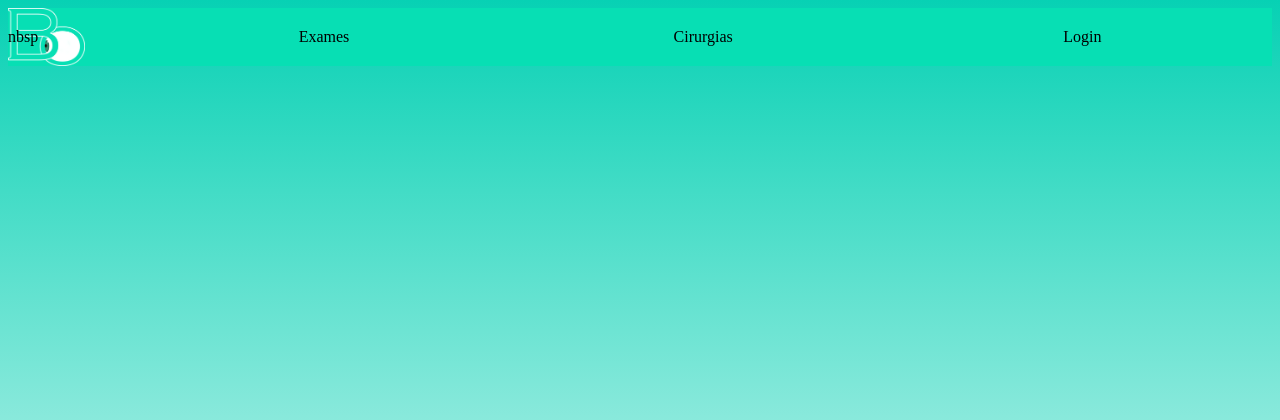
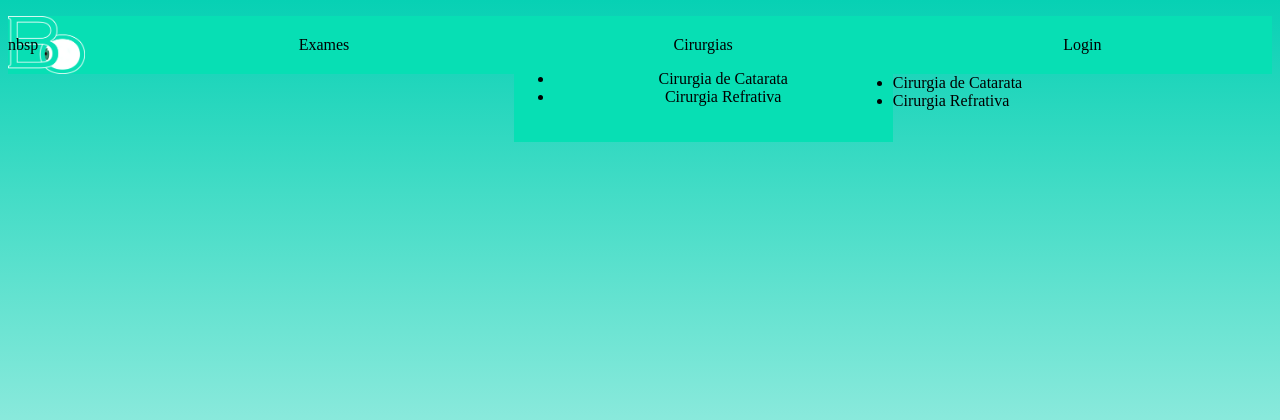
Before and after one commit to Matteus777/SitePI, a PHP site: page / in a window 1280 px wide. Shown: the top 420 px of the page. Run offline with PHP 8.4, Linux system fonts and the light colour scheme.

Commit message:
dropdown - cirurgias

```diff
--- a/public_html/index.php
+++ b/public_html/index.php
@@ -10,7 +10,16 @@
             <div id="Inicio">nbsp</div>
         </a>
         <div class="menu" id="Exames">Exames</div>
-            <div class="menu" id="Cirurgias">Cirurgias</div>
+        <div class="menu" id="Cirurgias">Cirurgias
+            <div class="dropdown-content">
+                <ul id="menucirurgias" class = "dropdown">
+                    <li><a href="#">Cirurgia de Catarata</a></li>
+                    <li><a href="#">Cirurgia Refrativa</a></li>
+
+
+                </ul>
+            </div>
+        </div>
         <div class="menu" id="Login">Login </div>
         <!DOCTYPE HTML>
     <html lang="pt-br">
@@ -19,7 +28,7 @@
             <title>Menu Dropdown Horizontal - Linha de Código</title>
             <!-- Aqui chamamos o nosso arquivo css externo -->
             <link rel="stylesheet" type="text/css"  href="estilo.css" />
-    <!--[if lte IE 8]>
+            <!--[if lte IE 8]>z
          <script src="http://html5shim.googlecode.com/svn/trunk/html5.js"></script>
          <![endif]-->
         </head>
@@ -43,5 +52,13 @@
 
 
                 </ul>
+                <ul id="menucirurgias" class = "dropdown">
+                    <li><a href="#">Cirurgia de Catarata</a></li>
+                    <li><a href="#">Cirurgia Refrativa</a></li>
+
+
+                </ul>
+
         </body>
+
     </html>
```
Lines whose indentation alone changed are shown as unchanged.
